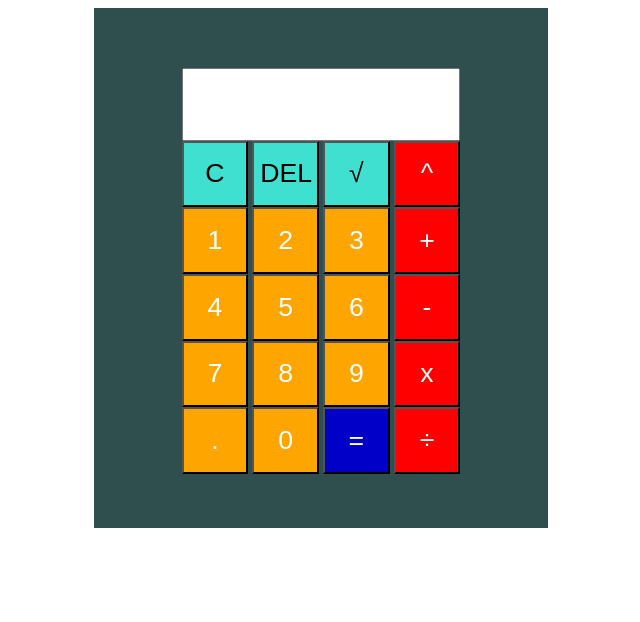
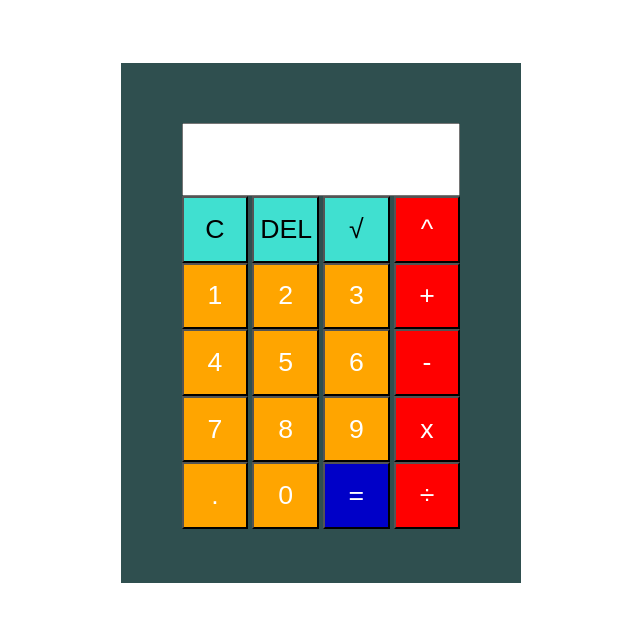
Before and after one commit to KevinInfante/calculator, a plain HTML site: page index.html in a window 1280 px wide. Shown: the whole page, without its empty margins (319-959 px from the left). Drawn offline with nearby package versions, Linux system fonts and the light colour scheme.

Commit message:
third commit

```diff
--- a/styles.css
+++ b/styles.css
@@ -24,7 +24,8 @@ button:active{
 
 div{ /*figure out how to center it later*/
     margin: auto;
-    padding: 45pt;
+    margin-top:5%;
+    padding: 45pt 25pt;
     height: 300pt;
     width: 250pt;
     align-content: center; /*think this does noth*/
```
